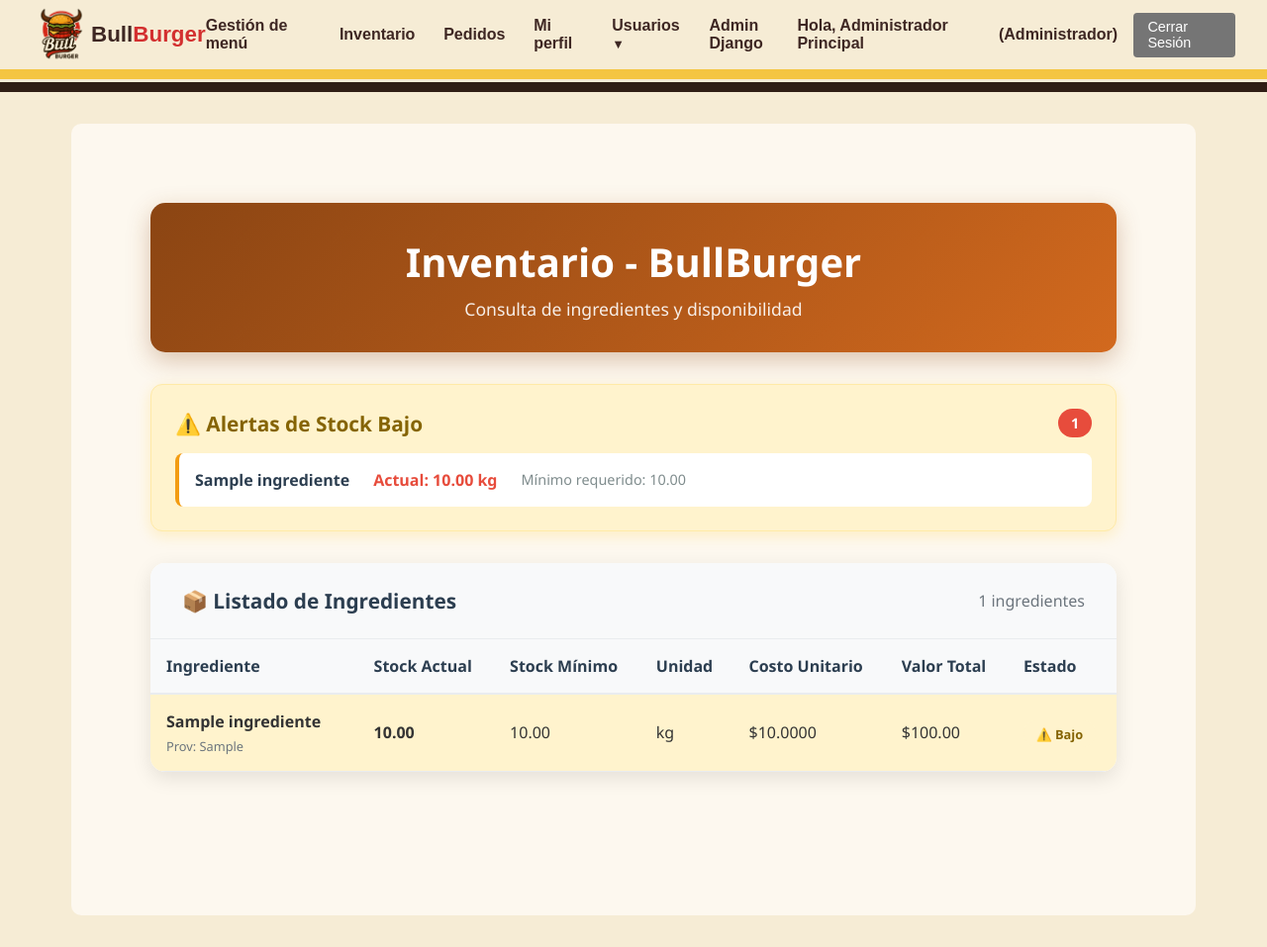
After one commit to Diegokas-05/bullburger, a Django app: page /empleado/ in a window 1280 px wide. The commit adds this page. Shown: the whole page at 99% size. Run offline with Django 5.2, Linux system fonts and the light colour scheme; a user stored in the database is signed in; data comes from the database, SQL or seed files in the repository; tables that the repository leaves empty hold one stand-in row (values such as "Sample post"); some libraries are stand-ins or nearby versions.

Commit message:
echo por diego

```diff
--- a/inventario/urls.py
+++ b/inventario/urls.py
@@ -11,4 +11,5 @@ urlpatterns = [
     path('inventario/historial/', views.historial_inventario, name='historial_inventario'),
     # API endpoints
     path('inventario/api/ingrediente/<int:ingrediente_id>/', views.get_ingrediente_data, name='get_ingrediente_data'),
+    path('empleado/', views.inventario_empleado, name='inventario_empleado'),
 ]
--- a/inventario/views.py
+++ b/inventario/views.py
@@ -242,3 +242,24 @@ def historial_inventario(request):
         'movimientos': movimientos
     }
     return render(request, 'inventario/historial.html', context)
+
+@login_required
+def inventario_empleado(request):
+    # Obtenemos todos los ingredientes
+    ingredientes = Ingrediente.objects.all()
+
+    # Calculamos alertas de stock bajo (lógica simple)
+    ingredientes_bajos = []
+    for ing in ingredientes:
+        # Esto asume que tienes un método o lógica para determinar el estado
+        # Si usas la misma lógica que el admin, cópiala aquí.
+        if ing.stock_actual <= ing.stock_minimo:
+             ingredientes_bajos.append(ing)
+
+    context = {
+        'ingredientes': ingredientes,
+        'ingredientes_bajos': ingredientes_bajos,
+    }
+
+    # Asegúrate de que el nombre del archivo HTML coincida con el que guardaste
+    return render(request, 'inventario/inventario_empleado.html', context)
--- a/templates/base.html
+++ b/templates/base.html
@@ -93,7 +93,7 @@
         {% elif user.rol.nombre == 'Empleado' %}
             <li><a href="{% url 'empleado_dashboard' %}">Dashboard</a></li>
             <li><a href="{% url 'gestion_pedidos' %}">Gestionar Pedidos</a></li>
-            <li><a href="{% url 'inventario' %}">Ver Inventario</a></li>
+            <li><a href="{% url 'inventario_empleado' %}">Ver Inventario</a></li>
             <a href="{% url 'perfil_usuario' %}">Mi perfil</a>
         {% elif user.rol.nombre == 'Cliente' %}
             <li><a href="{% url 'cliente_dashboard' %}">Inicio</a></li>
--- /dev/null
+++ b/templates/inventario/inventario_empleado.html
@@ -0,0 +1,130 @@
+{% extends 'base.html' %}
+{% load static %}
+
+{% block title %}Inventario - Vista Empleado{% endblock %}
+
+{% block content %}
+
+<link rel="stylesheet" href="{% static 'css/Administrador/inventario.css' %}">
+
+<div class="admin-bg">
+  <section class="contenedor_dashboard">
+    <div class="inventario-dashboard">
+
+        <div class="dashboard-header">
+            <h1 class="welcome-title">Inventario - BullBurger</h1>
+            <p class="welcome-subtitle">Consulta de ingredientes y disponibilidad</p>
+        </div>
+
+        {% if ingredientes_bajos %}
+        <div class="alert-section">
+            <div class="alert-header">
+                <h3>⚠️ Alertas de Stock Bajo</h3>
+                <span class="alert-count">{{ ingredientes_bajos|length }}</span>
+            </div>
+            <div class="alert-grid">
+                {% for ingrediente in ingredientes_bajos %}
+                <div class="alert-item {% if ingrediente.estado_stock == 'agotado' %}alert-danger{% else %}alert-warning{% endif %}">
+                    <div class="alert-info">
+                        <span class="alert-nombre">{{ ingrediente.nombre }}</span>
+                        <span class="alert-stock">
+                            Actual: <strong>{{ ingrediente.stock_actual }} {{ ingrediente.unidad_medida }}</strong>
+                        </span>
+                        <span class="alert-minimo">Mínimo requerido: {{ ingrediente.stock_minimo }}</span>
+                    </div>
+                    </div>
+                {% endfor %}
+            </div>
+        </div>
+        {% endif %}
+
+        <div class="table-section">
+            <div class="section-header">
+                <h3>📦 Listado de Ingredientes</h3>
+                <div class="section-actions">
+                    <span class="total-count">{{ ingredientes|length }} ingredientes</span>
+                </div>
+            </div>
+
+            <div class="table-container">
+                <table class="data-table">
+                    <thead>
+                        <tr>
+                            <th>Ingrediente</th>
+                            <th>Stock Actual</th>
+                            <th>Stock Mínimo</th>
+                            <th>Unidad</th>
+                            <th>Costo Unitario</th>
+                            <th>Valor Total</th>
+                            <th>Estado</th>
+                            </tr>
+                    </thead>
+                    <tbody>
+                        {% for ingrediente in ingredientes %}
+                        <tr class="data-row {% if ingrediente.estado_stock == 'bajo' %}row-warning{% elif ingrediente.estado_stock == 'agotado' %}row-danger{% endif %}">
+                            <td class="ingrediente-info">
+                                <div class="ingrediente-nombre">
+                                    <strong>{{ ingrediente.nombre }}</strong>
+                                    {% if ingrediente.proveedor %}
+                                    <small>Prov: {{ ingrediente.proveedor }}</small>
+                                    {% endif %}
+                                </div>
+                            </td>
+                            <td class="stock-actual" style="font-weight: bold;">{{ ingrediente.stock_actual }}</td>
+                            <td class="stock-minimo">{{ ingrediente.stock_minimo }}</td>
+                            <td class="unidad">{{ ingrediente.unidad_medida }}</td>
+
+                            <td class="costo">${{ ingrediente.costo_unitario|floatformat:4 }}</td>
+                            <td class="valor-total">${{ ingrediente.valor_total|floatformat:2 }}</td>
+                            <td class="estado">
+                                <span class="status-badge status-{{ ingrediente.estado_stock }}">
+                                    {% if ingrediente.estado_stock == 'normal' %}
+                                        ✅ Normal
+                                    {% elif ingrediente.estado_stock == 'bajo' %}
+                                        ⚠️ Bajo
+                                    {% else %}
+                                        🔴 Agotado
+                                    {% endif %}
+                                </span>
+                            </td>
+                            </tr>
+                        {% empty %}
+                        <tr>
+                            <td colspan="7" class="no-data"> <div class="empty-state">
+                                    <div class="empty-icon">📦</div>
+                                    <h3>No hay ingredientes registrados</h3>
+                                    <p>Contacta al administrador para actualizar el inventario.</p>
+                                </div>
+                            </td>
+                        </tr>
+                        {% endfor %}
+                    </tbody>
+                </table>
+            </div>
+        </div>
+    </div>
+  </section>
+</div>
+
+<script>
+// Solo mantenemos el efecto visual de hover, eliminamos toda la lógica CRUD
+document.addEventListener('DOMContentLoaded', function() {
+    console.log('Vista de inventario (Empleado) cargada 📦');
+
+    // Agregar efectos hover a las filas de la tabla
+    const tableRows = document.querySelectorAll('.data-row');
+    tableRows.forEach(row => {
+        row.addEventListener('mouseenter', function() {
+            this.style.transform = 'translateY(-2px)';
+            this.style.boxShadow = '0 4px 15px rgba(0,0,0,0.1)';
+            this.style.transition = 'all 0.3s ease';
+        });
+
+        row.addEventListener('mouseleave', function() {
+            this.style.transform = 'translateY(0)';
+            this.style.boxShadow = 'none';
+        });
+    });
+});
+</script>
+{% endblock %}
```
